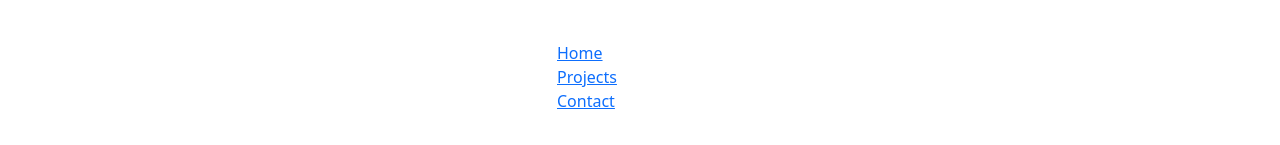
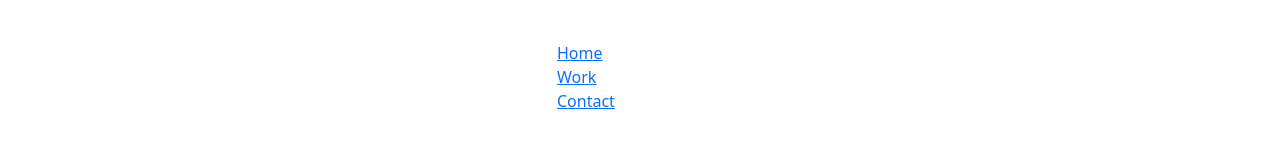
Before and after one commit to TylerWaugh01/Porfolio, a React (Create React App) app: page /1 in a window 1280 px wide. Shown: the part 519-664 px from the top of the page. Built offline with nearby package versions, Linux system fonts and the light colour scheme.

Commit message:
Footer Changes

```diff
--- a/src/components/Footer.js
+++ b/src/components/Footer.js
@@ -13,7 +13,7 @@ const Footer = () => {
                                 <NavHashLink  to='/#home'>Home</NavHashLink>
                             </li>
                             <li>
-                                <NavHashLink to='/#projects'>Projects</NavHashLink>
+                                <NavHashLink to='/#projects'>Work</NavHashLink>
                             </li>
                             <li>
                                 <NavHashLink to='/#contact'>Contact</NavHashLink>
```
